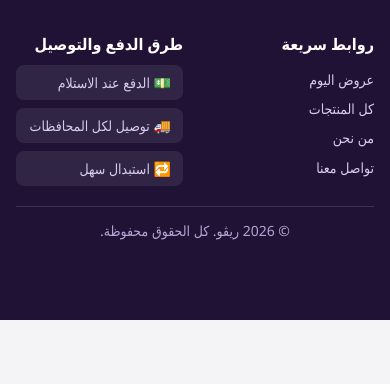
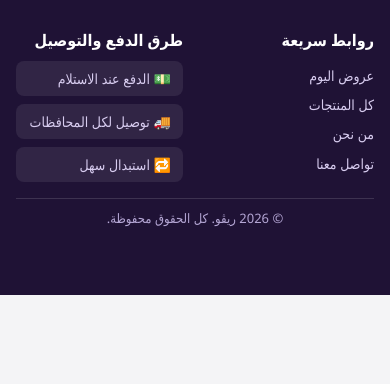
Before and after one commit to moh9180812-cyber/revo, a plain HTML site: page index.html in a window 390 px wide. Shown: the part 3468-3852 px from the top of the page. After the commit the page ends 3763 px from the top, so only its background shows below. Drawn offline with Linux system fonts and the light colour scheme; no server answers.

Commit message:
Refine footer styles and layout adjustments
Adjusted padding and margins for footer elements and updated styles for better layout consistency.

```diff
--- a/shop.css
+++ b/shop.css
@@ -2,7 +2,7 @@
 :root { --brand: #7c3aed; --brand-dark: #5b21b6; --accent: #ff5a1f; --bg: #f4f4f6; --text: #222; --muted: #777; --star: #f5a623; }
 * { box-sizing: border-box; }
 html { scroll-behavior: smooth; scroll-padding-top: 130px; }
-body { margin: 0; font-family: "Segoe UI", Tahoma, Arial, sans-serif; background: var(--bg); color: var(--text); padding-bottom: 64px; }
+body { margin: 0; font-family: "Segoe UI", Tahoma, Arial, sans-serif; background: var(--bg); color: var(--text); }
 a { color: inherit; }
 button { cursor: pointer; border: 0; border-radius: 8px; padding: 10px 14px; font-size: 15px; font-family: inherit; background: var(--brand); color: #fff; }
 button:disabled { opacity: .6; cursor: default; }
@@ -179,7 +179,7 @@ a.crow:hover b { color: var(--brand); }
 }
 
 /* ===== الفوتر ===== */
-.site-footer { background: #1f1235; color: #d8cdf0; text-align: initial; padding: 32px 16px 18px; margin-top: 16px; font-size: 14px; }
+.site-footer { background: #1f1235; color: #d8cdf0; text-align: initial; padding: 28px 16px 10px; margin-top: 16px; font-size: 14px; }
 .footer-grid { max-width: 1200px; margin: auto; display: grid; grid-template-columns: 1.6fr 1fr 1.2fr; gap: 24px; }
 .footer-logo { font-size: 24px; font-weight: 800; color: #fff; margin-bottom: 8px; }
 .site-footer h4 { color: #fff; margin: 0 0 10px; font-size: 16px; }
@@ -191,11 +191,12 @@ a.crow:hover b { color: var(--brand); }
 .sdot { width: 38px; height: 38px; border-radius: 50%; display: flex; align-items: center; justify-content: center; color: #fff !important; font-weight: 800; text-decoration: none !important; background: #444; }
 .pay { display: flex; flex-direction: column; gap: 8px; }
 .pay span { background: #ffffff14; border-radius: 8px; padding: 8px 12px; }
-.copy { max-width: 1200px; margin: 20px auto 0; padding-top: 14px; border-top: 1px solid #ffffff22; text-align: center; color: #b4a6d4; }
+.copy { max-width: 1200px; margin: 16px auto 0; padding: 10px 0 0; line-height: 1.4; font-size: 13px; border-top: 1px solid #ffffff22; text-align: center; color: #b4a6d4; }
 @media (max-width: 760px) {
   .footer-grid { grid-template-columns: 1fr 1fr; }
   .footer-grid > div:first-child { grid-column: 1 / -1; }
-  .site-footer { padding-bottom: 80px; }
+  .site-footer { padding-bottom: calc(10px + 58px + env(safe-area-inset-bottom)); }
+  #install-bar { bottom: 70px; }
 }
 
 /* ===== مخزون / كوبون / تتبع الطلب ===== */
```
